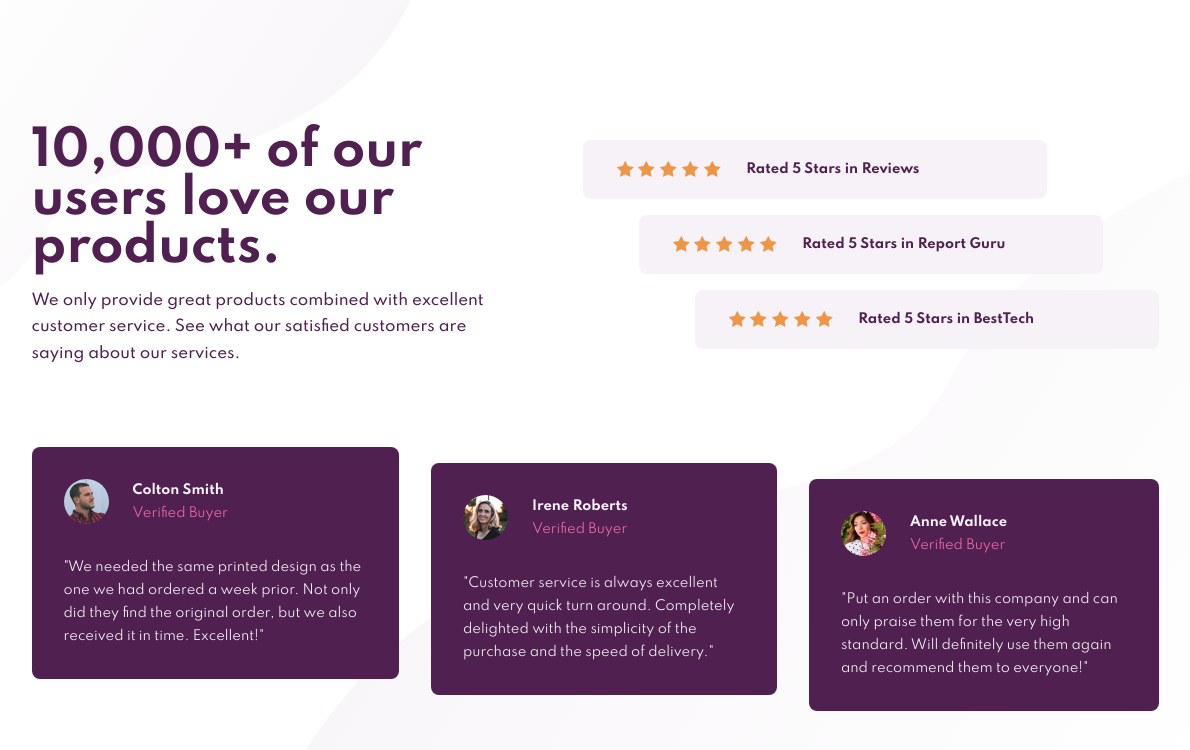
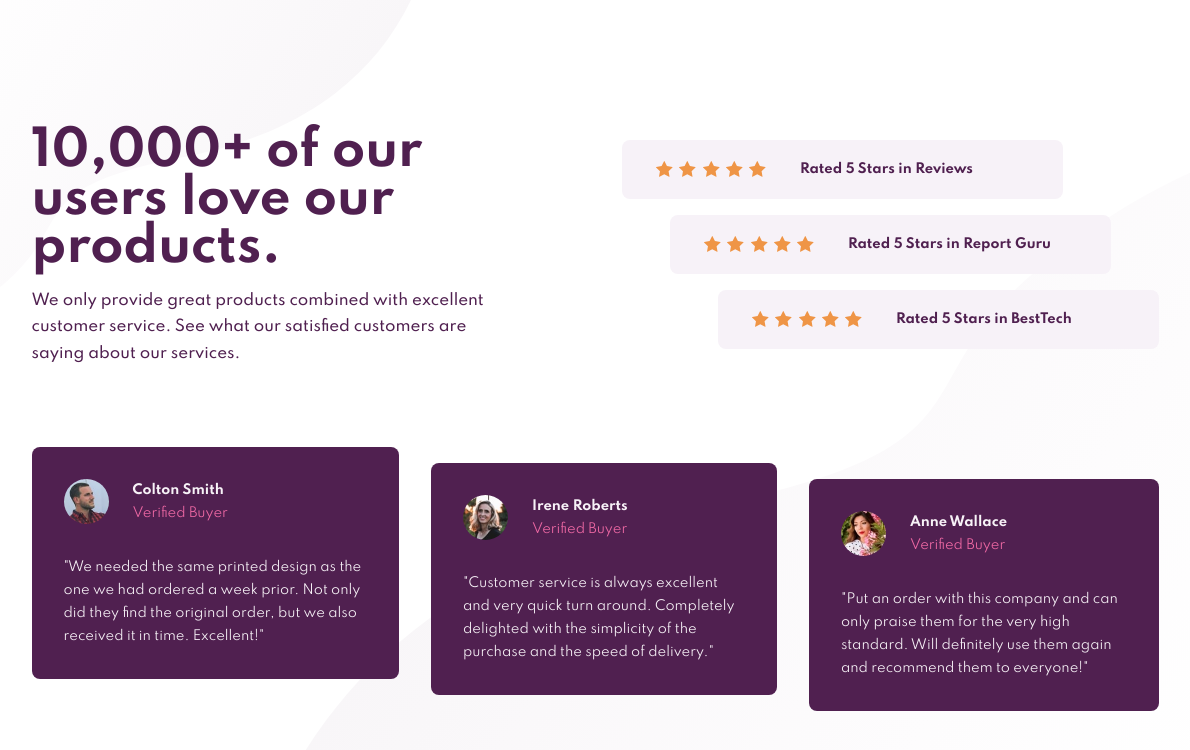
Before and after one commit to cnguyen-13/social-proof, a plain HTML site: page index.html in a window 1536 px wide. Shown: the whole page, without its empty margins (173-1363 px from the left). Drawn offline with Linux system fonts and the light colour scheme.

Commit message:
Adjusted Ratings section CSS

```diff
--- a/sass/_ratings.scss
+++ b/sass/_ratings.scss
@@ -28,26 +28,28 @@
     }
 
     .stars {
-        gap: 0.1rem;
+        gap: 0.2rem;
         display: flex;
         align-items: center;
 
     }
 
     .rating {
+        width: 95%;
         position: relative;
         padding: 1.13rem;
         flex-direction: row;
         padding-left: 2rem;
         padding-right: 0;
-        gap: 1.5rem;
+        gap: 2rem;
+        align-self: flex-end;
     }
 
     .rating-1 {
-        right: 7rem;
+        right: 6rem;
     }
 
     .rating-2 {
-        right: 3.5rem;
+        right: 3rem;
     }
 }
```
Also changed, not shown: styles/styles.css.
